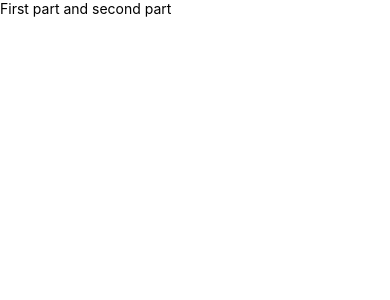
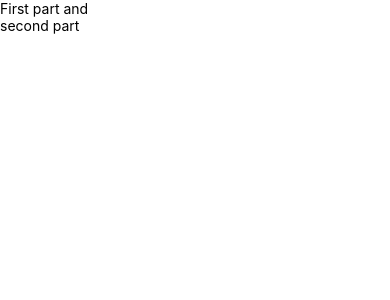
Before and after one commit to hubLuo/HelloCRNA, a React Native app: screen / in a window 390 px wide. Shown: the top 300 px of the page. Built offline with nearby package versions, Linux system fonts and the light colour scheme.

Commit message:
最外层text用view替换： 1：显然每个 text都变为了块元素，分行显示了 2：view标签内不能直接写文本，必须要用text包裹起来   <View>     hello error.     <Text>second part</Text> </View> 以上方式是不允许的会报错。

```diff
--- a/App.js
+++ b/App.js
@@ -1,13 +1,13 @@
 import React, { Component } from 'react';
-import { Text, StyleSheet } from 'react-native';
+import { View,Text, StyleSheet } from 'react-native';
 
 export default class TextApp extends Component {
     render() {
         return (
-            <Text>
+            <View>
                 <Text>First part and </Text>
                 <Text>second part</Text>
-            </Text>
+            </View>
         );
     }
 }
```
